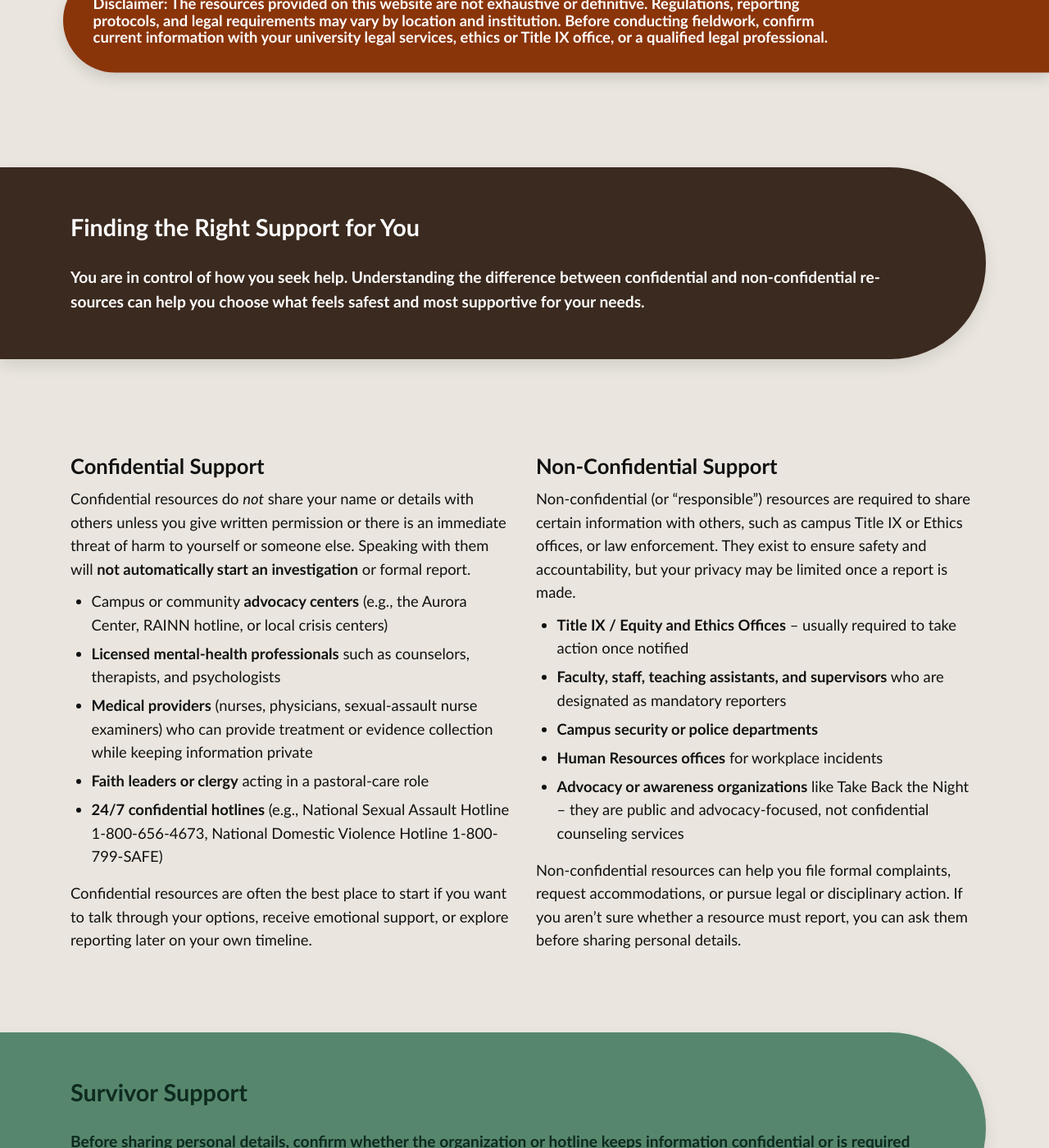
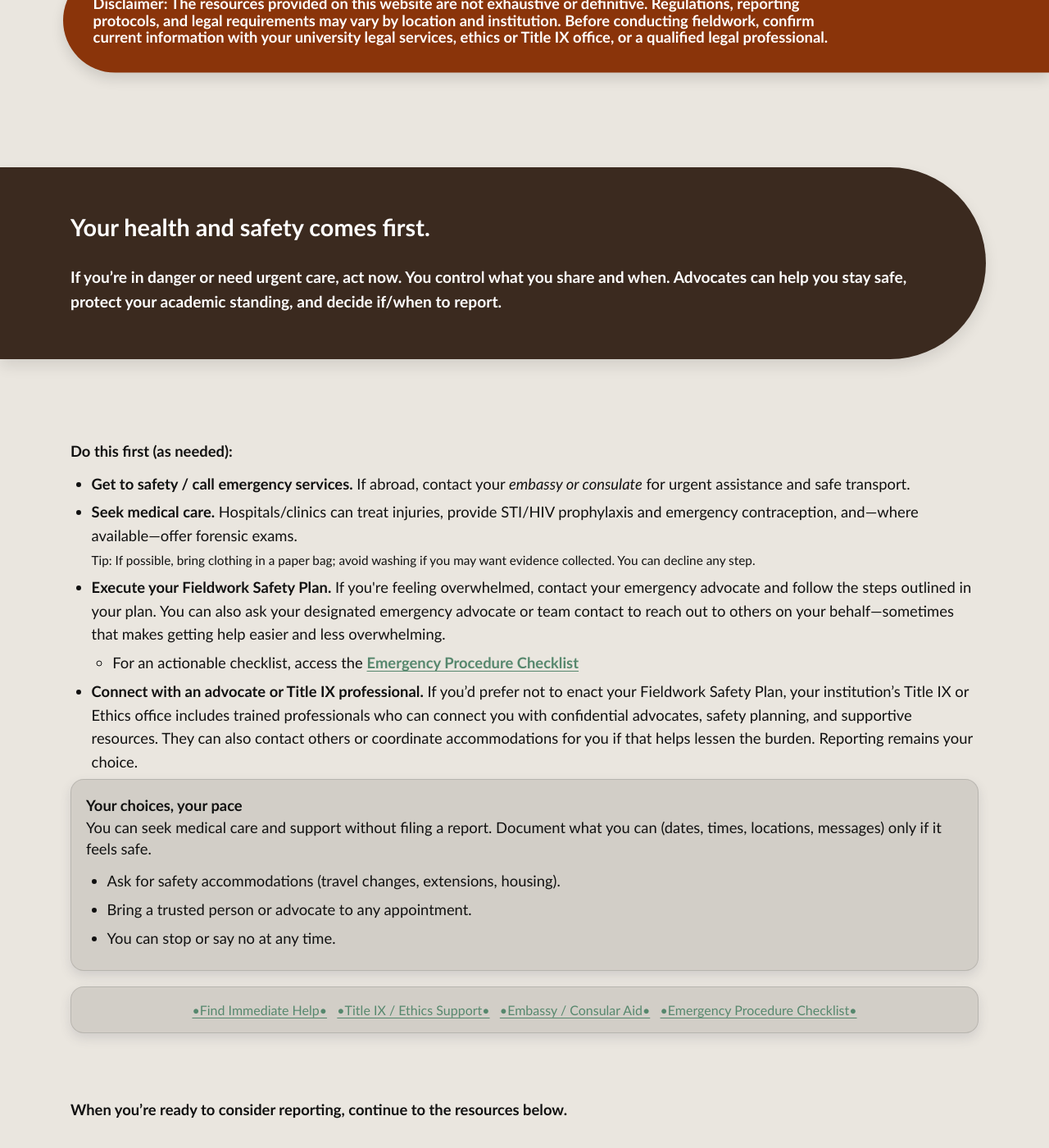
Before and after one commit to AnthroSafetyWarrior/GoldenTrowelProject, a Jekyll site: the page built from _pages/support.html, in a window 1280 px wide and 1400 px high, scrolled down 1080 px. Shown: the whole window at 82% size. Built offline with Jekyll 4.4.1, drawn with Linux system fonts in a browser that asks for light colours; some of the changed text lies outside the part shown.

Commit message:
updating name

```diff
--- a/_pages/reporting.html
+++ b/_pages/reporting.html
@@ -228,9 +228,9 @@ hero_tint: .40                        # optional (0–1: higher = more maroon ov
 <article class="card card--glass" style="text-align:center">
       <!-- Quick links (update hrefs to your routes) -->
   <a class="btn" href="/support.html#immediate-help">•Find Immediate Help•</a>&nbsp;&nbsp;
-<a class="btn" href="/titleIX.html#support">•Title IX / Ethics Support•</a>&nbsp;&nbsp;
-<a class="btn" href="/support.html#embassy">•Embassy / Consular Aid•</a>&nbsp;&nbsp;
-<a class="btn" <a href="https://docs.google.com/spreadsheets/d/1bF3FxtmMhAtRn2lyBDhansQ7YlDt4Gsm58aSHon6y0o/edit?usp=sharing" target="_blank" rel="noopener">•Emergency Procedure Checklist•</a></strong>
+<a class="btn" href="/titleIXsupport.html#support">•Title IX / Ethics Support•</a>&nbsp;&nbsp;
+<a class="btn" href="/embassy.html">•Embassy / Consular Aid•</a>&nbsp;&nbsp;
+<a class="btn"<a href="https://docs.google.com/spreadsheets/d/1bF3FxtmMhAtRn2lyBDhansQ7YlDt4Gsm58aSHon6y0o/edit?usp=sharing" target="_blank" rel="noopener">•Emergency Procedure Checklist•</a></strong>
  </article>
   </div>
   </div>
--- a/_pages/support.html
+++ b/_pages/support.html
@@ -40,8 +40,64 @@ hero_tint: .40                        # optional (0–1: higher = more maroon ov
 </p>
 </section>
 
-<!-- 3) CONFIDENTIAL SUPPORT/NONCONFIDENTIAL SUPPORT -->
+<!-- 3) SUPPORT — shared split -->
 <section class="pillband pill--soil pill--clip-left pill--tight">
+ <div class="section">
+<h2>Your health and safety comes first.</h2>
+<p class="lede">If you’re in danger or need urgent care, act now. You control what you share and when. Advocates can help you stay safe, protect your academic standing, and decide if/when to report. </p>
+</div>
+</section>
+
+<section class="section section--prep">
+    <div class="split--equal">
+    <div class="text">
+      <p><strong>Do this first (as needed):</strong></p>
+      <ul class="checklist">
+        <li><strong>Get to safety / call emergency services.</strong> If abroad, contact your <em>embassy or consulate</em> for urgent assistance and safe transport.</li>
+        <li><strong>Seek medical care.</strong> Hospitals/clinics can treat injuries, provide STI/HIV prophylaxis and emergency contraception, and—where available—offer forensic exams.
+          <br><small>Tip: If possible, bring clothing in a paper bag; avoid washing if you may want evidence collected. You can decline any step.</small>
+        </li>
+<li><strong>Execute your Fieldwork Safety Plan.</strong> If you're feeling overwhelmed, contact your emergency advocate and follow the steps outlined in your plan. You can also ask your designated emergency advocate or team contact to reach out to others on your behalf—sometimes that makes getting help easier and less overwhelming.</li>
+<ul>
+<li>For an actionable checklist, access the <strong><a href="https://docs.google.com/spreadsheets/d/1bF3FxtmMhAtRn2lyBDhansQ7YlDt4Gsm58aSHon6y0o/edit?usp=sharing" target="_blank" rel="noopener">Emergency Procedure Checklist</a></strong></li>
+</ul>
+  <li><strong>Connect with an advocate or Title IX professional.</strong> If you’d prefer not to enact your Fieldwork Safety Plan, your institution’s Title IX or Ethics office includes trained professionals who can connect you with confidential advocates, safety planning, and supportive resources. They can also contact others or coordinate accommodations for you if that helps lessen the burden. Reporting remains your choice.</li>
+</ul>
+      </ul>
+    </div>
+
+    <!-- Right: calming summary box -->
+ <div class="text">
+<article class="card card--glass">
+      <p><strong>Your choices, your pace</strong></p>
+      <p>
+        You can seek medical care and support without filing a report.
+        Document what you can (dates, times, locations, messages) only if it feels safe.
+      </p>
+      <ul>
+        <li>Ask for safety accommodations (travel changes, extensions, housing).</li>
+        <li>Bring a trusted person or advocate to any appointment.</li>
+        <li>You can stop or say no at any time.</li>
+      </ul>
+    </article>
+<br>
+<article class="card card--glass" style="text-align:center">
+      <!-- Quick links (update hrefs to your routes) -->
+  <a class="btn" href="/support.html#immediate-help">•Find Immediate Help•</a>&nbsp;&nbsp;
+<a class="btn" href="/titleIXsupport.html#support">•Title IX / Ethics Support•</a>&nbsp;&nbsp;
+<a class="btn" href="/embassy.html">•Embassy / Consular Aid•</a>&nbsp;&nbsp;
+<a class="btn" <a href="https://docs.google.com/spreadsheets/d/1bF3FxtmMhAtRn2lyBDhansQ7YlDt4Gsm58aSHon6y0o/edit?usp=sharing" target="_blank" rel="noopener">•Emergency Procedure Checklist•</a></strong>
+ </article>
+  </div>
+  </div>
+<br>
+    <p><strong> When you’re ready to consider reporting, continue to the resources below.</strong></p>
+</section>
+
+
+
+<!-- 4) CONFIDENTIAL SUPPORT/NONCONFIDENTIAL SUPPORT -->
+<section class="pillband pill--slate pill--clip-right pill--tight">
  <div class="section">
     <h2>Finding the Right Support for You</h2>
     <p class="lede">You are in control of how you seek help. Understanding the difference between <strong>confidential</strong> and <strong>non-confidential</strong> resources can help you choose what feels safest and most supportive for your needs.</p>
@@ -130,16 +186,19 @@ hero_tint: .40                        # optional (0–1: higher = more maroon ov
 <li><a href="https://ilga.org/"  target="_blank"
      rel="noopener noreferrer">ILGA World</a>: International Lesbian, Gay, Bisexual, Trans, and Intersex Association</li>
 </ul>
+</article>
 </div>
-</div>
-</article>
+</section>
 
 
 
-<section class="pillband pill--soil pill--clip-left pill--tight">
+<section class="pillband pill--sage pill--clip-left pill--tight">
  <div class="section">
-  <h2>Survivor Support</h2>
-  <div class="pill-grid" style="margin-top:.6rem;">
+  <h2>STUFF</h2>
+  </div>
+</section>
+
+<div class="pill-grid" style="margin-top:.6rem;">
     <article class="card card--glass">
       <h3>Academic Accommodations</h3>
       <p>Keep your research and coursework on track.</p>
```
